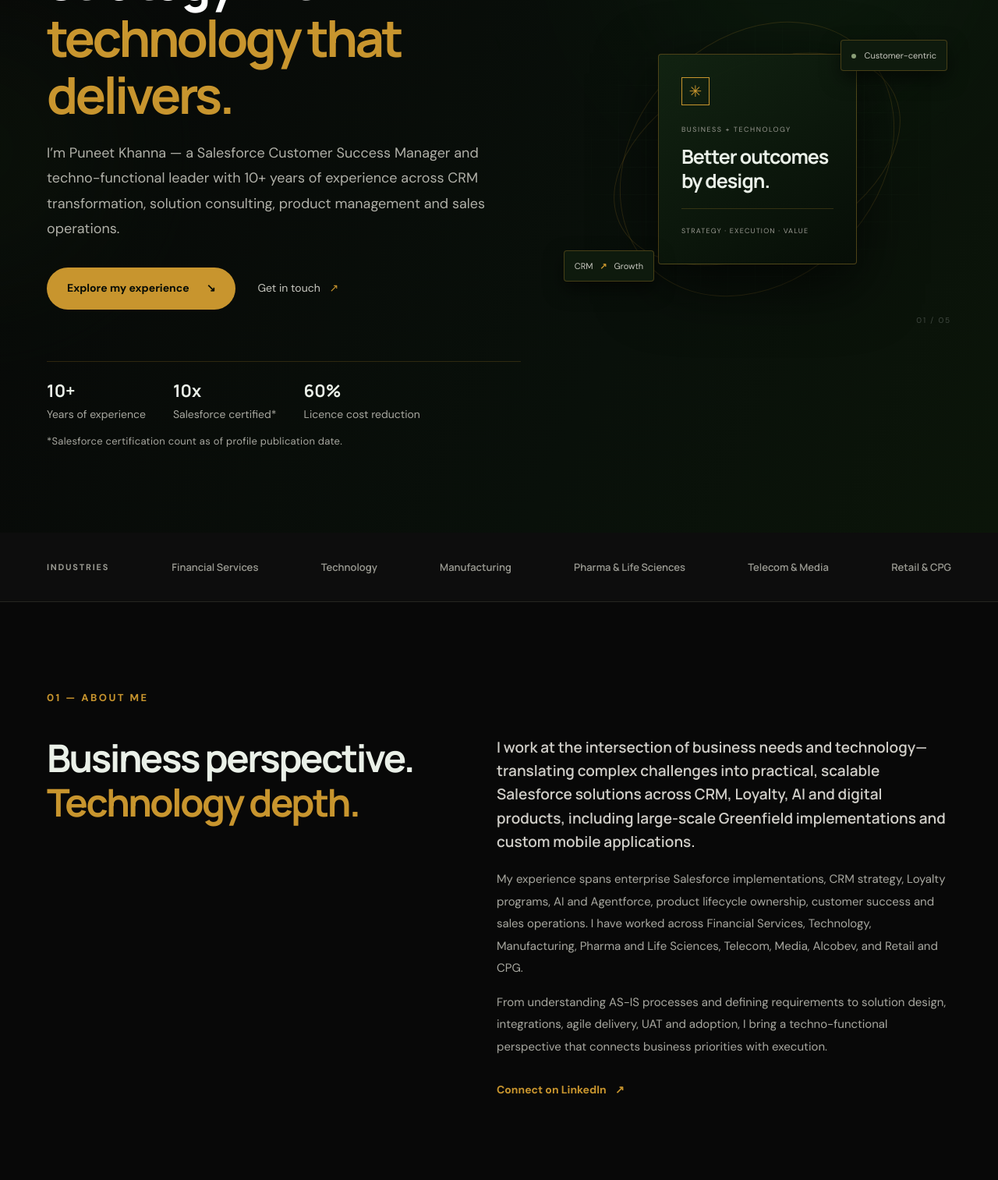
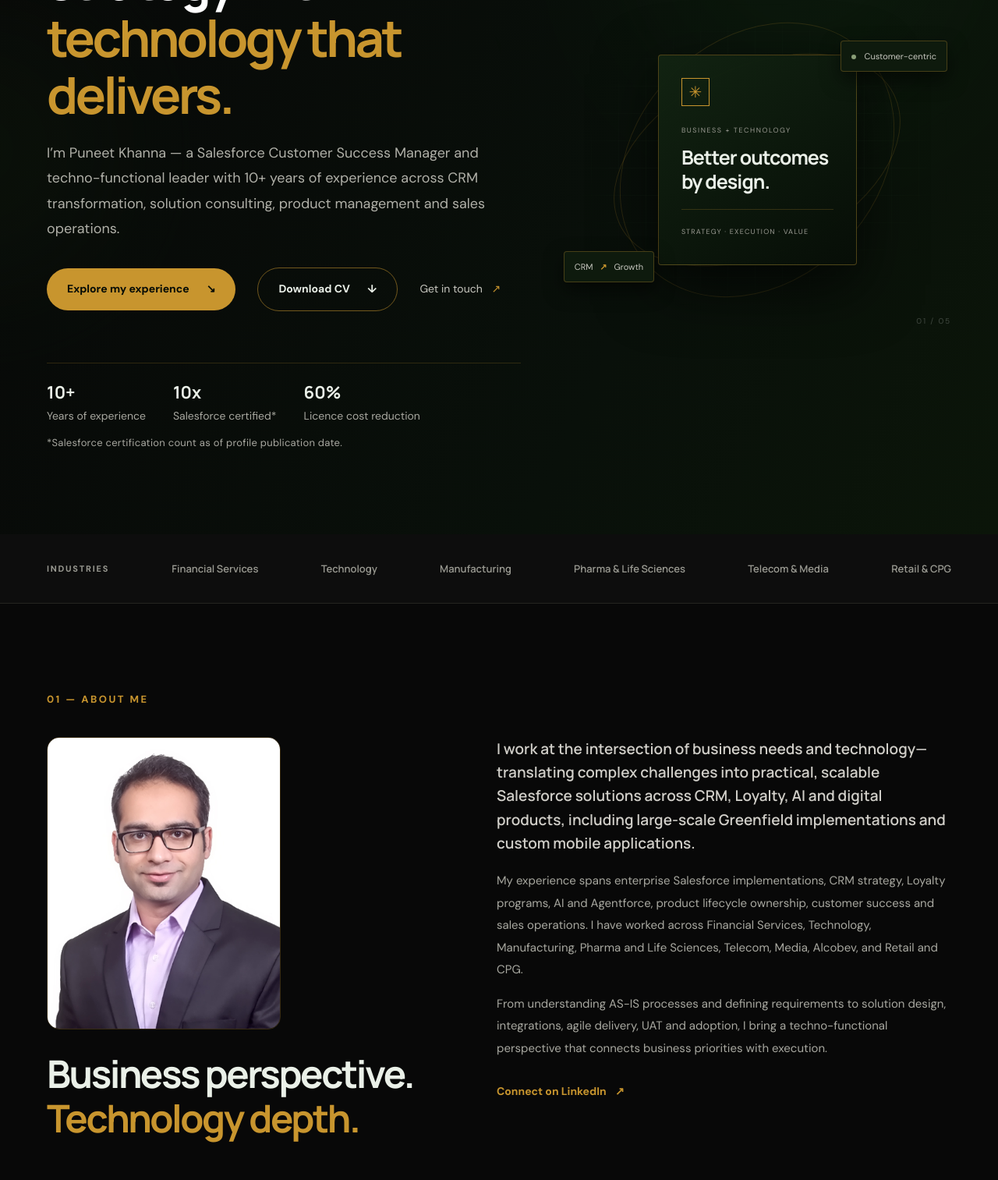
Before and after one commit to puneetkhanna077/puneetkhanna077.github.io, a plain HTML site: page index.html in a window 1280 px wide. Shown: the part 367-1880 px from the top of the page at 78% size. Drawn offline with Linux system fonts and the light colour scheme.

Commit message:
Add headshot, CV download, Google Analytics, and Formspree form ID
- Headshot photo in About section with rounded gold border
- Download CV button in hero (Puneet_Khanna_CV.pdf)
- Google Analytics 4 (G-R6V0WDBV6P)
- Formspree contact form wired to xzerjnab

Co-Authored-By: Claude Sonnet 4.6 <noreply@anthropic.com>

```diff
--- a/index.html
+++ b/index.html
@@ -20,6 +20,8 @@
   <link href="https://fonts.googleapis.com/css2?family=DM+Sans:wght@400;500;600;700&family=Manrope:wght@400;500;600;700;800&display=swap" rel="stylesheet">
   <link rel="stylesheet" href="styles.css">
   <link rel="icon" type="image/svg+xml" href="favicon.svg">
+  <script async src="https://www.googletagmanager.com/gtag/js?id=G-R6V0WDBV6P"></script>
+  <script>window.dataLayer=window.dataLayer||[];function gtag(){dataLayer.push(arguments)}gtag('js',new Date());gtag('config','G-R6V0WDBV6P');</script>
 </head>
 <body>
   <div class="ambient ambient-one"></div><div class="ambient ambient-two"></div>
@@ -34,7 +36,7 @@
         <div class="eyebrow"><span class="eyebrow-line"></span> CUSTOMER SUCCESS · SOLUTION ARCHITECTURE · PRODUCT</div>
         <h1>Connecting business strategy with <span>technology that delivers.</span></h1>
         <p class="hero-lede">I’m Puneet Khanna — a Salesforce Customer Success Manager and techno-functional leader with 10+ years of experience across CRM transformation, solution consulting, product management and sales operations.</p>
-        <div class="hero-actions"><a class="button button-primary" href="#experience">Explore my experience <span>↘</span></a><a class="text-link" href="#contact">Get in touch <span>↗</span></a></div>
+        <div class="hero-actions"><a class="button button-primary" href="#experience">Explore my experience <span>↘</span></a><a class="button button-outline" href="Puneet_Khanna_CV.pdf" download>Download CV <span>↓</span></a><a class="text-link" href="#contact">Get in touch <span>↗</span></a></div>
         <div class="hero-proof"><div><strong>10+</strong><span>Years of experience</span></div><div><strong>10x</strong><span>Salesforce certified*</span></div><div><strong>60%</strong><span>Licence cost reduction</span></div></div>
         <p class="hero-note">*Salesforce certification count as of profile publication date.</p>
       </div>
@@ -44,7 +46,7 @@
 
     <section class="section section-wrap" id="about">
       <div class="section-kicker">01 — ABOUT ME</div>
-      <div class="about-grid"><div><h2>Business perspective.<br><span>Technology depth.</span></h2></div><div class="about-copy">
+      <div class="about-grid"><div><img src="puneetk.jpg" alt="Puneet Khanna" class="about-photo"><h2>Business perspective.<br><span>Technology depth.</span></h2></div><div class="about-copy">
         <p class="large-copy">I work at the intersection of business needs and technology—translating complex challenges into practical, scalable Salesforce solutions across CRM, Loyalty, AI and digital products, including large-scale Greenfield implementations and custom mobile applications.</p>
         <p>My experience spans enterprise Salesforce implementations, CRM strategy, Loyalty programs, AI and Agentforce, product lifecycle ownership, customer success and sales operations. I have worked across Financial Services, Technology, Manufacturing, Pharma and Life Sciences, Telecom, Media, Alcobev, and Retail and CPG.</p>
         <p>From understanding AS-IS processes and defining requirements to solution design, integrations, agile delivery, UAT and adoption, I bring a techno-functional perspective that connects business priorities with execution.</p>
@@ -93,7 +95,7 @@
 
     <section class="section section-muted"><div class="section-wrap extras-grid"><div><div class="section-kicker">BEYOND THE PLATFORM</div><h2>Business, research<br><span>& communication.</span></h2></div><div class="extras-content"><p><strong>Published research:</strong> Research paper on Portfolio Management published in the <em>Independent Journal of Management &amp; Production (IJMP)</em>, based on MBA work.</p><p><strong>Languages:</strong> English, Hindi and Punjabi (full professional proficiency).</p><p><strong>Recognition:</strong> Associate of the Month; Social Entrepreneurship.</p></div></div></section>
 
-    <section class="contact-section" id="contact"><div class="section-wrap contact-inner"><div><div class="section-kicker">06 — START A CONVERSATION</div><h2>Have a challenge<br>worth <span>solving?</span></h2><p>I’m open to professional conversations around Salesforce, customer success, solution architecture, product management and digital transformation.</p><div class="contact-socials"><a href="https://www.linkedin.com/in/iampuneetkhanna/" target="_blank" rel="noreferrer">LinkedIn <span>↗</span></a><a href="mailto:puneet.khanna077@gmail.com">Email directly <span>↗</span></a><a href="https://www.salesforce.com/trailblazer/puneetkhanna" target="_blank" rel="noreferrer">Trailblazer profile <span>↗</span></a><p class="contact-small">For consulting, collaboration and professional opportunities.</p></div></div><div class="contact-card"><form class="contact-form" action="https://formspree.io/f/FORMSPREE_ID" method="POST"><span class="contact-label">SEND A MESSAGE</span><div class="form-group"><input type="text" name="name" placeholder="Your name" required></div><div class="form-group"><input type="email" name="email" placeholder="Your email" required></div><div class="form-group"><textarea name="message" placeholder="Tell me what you’re working on…" rows="4" required></textarea></div><button type="submit" class="button button-primary form-submit">Send message <span>↗</span></button><p class="form-status"></p></form></div></div></section>
+    <section class="contact-section" id="contact"><div class="section-wrap contact-inner"><div><div class="section-kicker">06 — START A CONVERSATION</div><h2>Have a challenge<br>worth <span>solving?</span></h2><p>I’m open to professional conversations around Salesforce, customer success, solution architecture, product management and digital transformation.</p><div class="contact-socials"><a href="https://www.linkedin.com/in/iampuneetkhanna/" target="_blank" rel="noreferrer">LinkedIn <span>↗</span></a><a href="mailto:puneet.khanna077@gmail.com">Email directly <span>↗</span></a><a href="https://www.salesforce.com/trailblazer/puneetkhanna" target="_blank" rel="noreferrer">Trailblazer profile <span>↗</span></a><p class="contact-small">For consulting, collaboration and professional opportunities.</p></div></div><div class="contact-card"><form class="contact-form" action="https://formspree.io/f/xzerjnab" method="POST"><span class="contact-label">SEND A MESSAGE</span><div class="form-group"><input type="text" name="name" placeholder="Your name" required></div><div class="form-group"><input type="email" name="email" placeholder="Your email" required></div><div class="form-group"><textarea name="message" placeholder="Tell me what you’re working on…" rows="4" required></textarea></div><button type="submit" class="button button-primary form-submit">Send message <span>↗</span></button><p class="form-status"></p></form></div></div></section>
   </main>
   <footer class="footer"><div class="section-wrap footer-inner"><a class="brand footer-brand" href="#home"><span class="brand-mark">PK</span><span>PUNEET KHANNA<span class="brand-sub">PERSONAL PORTFOLIO</span></span></a><span>© <span id="year"></span> Puneet Khanna. All rights reserved.</span><a href="#home">Back to top ↑</a></div></footer>
   <button class="back-to-top" id="backToTop" aria-label="Back to top">↑</button>
--- a/styles.css
+++ b/styles.css
@@ -8,14 +8,14 @@
 .hero{min-height:660px;padding-top:104px;padding-bottom:94px;display:grid;grid-template-columns:1.1fr .9fr;gap:55px;align-items:center;color:white;position:relative}.hero:before{content:"";position:absolute;inset:0 calc((1160px - 100vw)/2);z-index:-2;background:linear-gradient(115deg,#070707 0%,#09100a 65%,#0b1509 100%)}
 .hero-copy{max-width:650px}.eyebrow,.section-kicker{font-size:13px;font-weight:700;letter-spacing:.19em;color:#c8952e;display:flex;align-items:center;gap:12px}.eyebrow-line{width:30px;height:1px;background:#c8952e}
 .hero h1{font:700 clamp(42px,5.1vw,67px)/1.12 'Manrope',sans-serif;letter-spacing:-.055em;margin:25px 0 22px}.hero h1 span,.section h2 span,.contact-inner h2 span{color:#c8952e}
-.hero-lede{font-size:18px;line-height:1.8;color:#b0b0a8;max-width:590px}.hero-actions{display:flex;align-items:center;gap:28px;margin-top:34px}.button{display:inline-flex;align-items:center;gap:22px;padding:15px 26px;text-decoration:none;font-size:14px;font-weight:700;border-radius:50px}.button-primary{background:#c8952e;color:#060c06}.button-primary:hover{background:#e0b050}.text-link,.inline-link{font-size:14px;color:#c8c8c0;text-decoration:none}.text-link span,.inline-link span{color:#c8952e;margin-left:8px}
+.hero-lede{font-size:18px;line-height:1.8;color:#b0b0a8;max-width:590px}.hero-actions{display:flex;align-items:center;gap:28px;margin-top:34px}.button{display:inline-flex;align-items:center;gap:22px;padding:15px 26px;text-decoration:none;font-size:14px;font-weight:700;border-radius:50px}.button-primary{background:#c8952e;color:#060c06}.button-primary:hover{background:#e0b050}.button-outline{background:transparent;border:1px solid rgba(200,149,46,.55);color:#eaf0e8}.button-outline:hover{border-color:#c8952e;color:#c8952e}.text-link,.inline-link{font-size:14px;color:#c8c8c0;text-decoration:none}.text-link span,.inline-link span{color:#c8952e;margin-left:8px}
 .hero-proof{display:flex;gap:35px;margin-top:66px;padding-top:22px;border-top:1px solid rgba(200,149,46,.2)}.hero-proof div{display:flex;flex-direction:column}.hero-proof strong{font:700 22px 'Manrope';color:#eaf0e8}.hero-proof span{font-size:14px;color:#a8a8a0;margin-top:4px}
 .hero-visual{height:430px;position:relative;display:grid;place-items:center}.visual-grid{position:absolute;inset:15px 0;background-image:linear-gradient(rgba(100,160,100,.07) 1px,transparent 1px),linear-gradient(90deg,rgba(100,160,100,.07) 1px,transparent 1px);background-size:35px 35px;mask-image:radial-gradient(ellipse,black 20%,transparent 73%)}.orbit{position:absolute;border:1px solid rgba(200,149,46,.18);border-radius:50%;transform:rotate(-25deg)}.orbit-a{width:390px;height:240px}.orbit-b{width:310px;height:390px;transform:rotate(45deg)}
 .core-card{width:255px;height:270px;background:linear-gradient(145deg,rgba(18,36,18,.96),rgba(7,14,7,.98));border:1px solid rgba(200,149,46,.35);box-shadow:0 25px 80px rgba(0,0,0,.7);padding:29px;position:relative;z-index:2;border-radius:4px}.core-icon{width:36px;height:36px;border:1px solid #c8952e;color:#c8952e;display:grid;place-items:center;font-size:20px}.core-label{display:block;font-size:9px;letter-spacing:.17em;color:#9a9a92;margin-top:24px}.core-card strong{display:block;font:700 25px/1.25 'Manrope';color:#eaf0e8;margin-top:11px;letter-spacing:-.04em}.core-rule{height:1px;background:rgba(200,149,46,.22);margin:20px 0 13px}.core-foot{font-size:9px;letter-spacing:.13em;color:#9a9a92}
 .float-chip{position:absolute;background:#0e1a0d;border:1px solid rgba(200,149,46,.3);color:#c8c8c0;font-size:11px;padding:10px 13px;z-index:3;box-shadow:0 10px 25px rgba(0,0,0,.55);border-radius:4px}.chip-top{top:62px;right:5px}.chip-dot{display:inline-block;width:6px;height:6px;border-radius:50%;background:#8a9e77;margin-right:8px}.chip-bottom{bottom:58px;left:0}.chip-bottom b{color:#c8952e;margin:0 6px}.visual-index{position:absolute;bottom:0;right:0;color:#404840;font-size:10px;letter-spacing:.18em}
 .trust-strip{background:#0d0d0d;border-bottom:1px solid #252520}.trust-inner{min-height:88px;display:flex;align-items:center;justify-content:space-between;gap:20px}.trust-label{font-size:11px;letter-spacing:.16em;color:#9a9a92;font-weight:700}.trust-inner div{font:600 13px 'Manrope';color:#9a9a92}
 .section{padding-top:112px;padding-bottom:112px}.section-kicker{color:#c8952e}
-.about-grid{display:grid;grid-template-columns:.9fr 1.1fr;gap:100px;margin-top:37px}.section h2,.contact-inner h2{font:700 clamp(34px,4vw,49px)/1.17 'Manrope';letter-spacing:-.05em;margin:0;color:#eaf0e8}.about-copy{max-width:600px}.large-copy{font:600 19px/1.6 'Manrope';color:#d0cec8;margin:0 0 19px}.about-copy p:not(.large-copy){font-size:15px;color:#a8a8a0;line-height:1.9}.about-copy .inline-link{display:inline-block;color:#c8952e;font-weight:700;margin-top:15px;font-size:14px}
+.about-grid{display:grid;grid-template-columns:.9fr 1.1fr;gap:100px;margin-top:37px}.about-photo{width:100%;max-width:300px;aspect-ratio:4/5;object-fit:cover;object-position:top;border-radius:16px;border:1px solid rgba(200,149,46,.25);display:block;margin-bottom:28px}.section h2,.contact-inner h2{font:700 clamp(34px,4vw,49px)/1.17 'Manrope';letter-spacing:-.05em;margin:0;color:#eaf0e8}.about-copy{max-width:600px}.large-copy{font:600 19px/1.6 'Manrope';color:#d0cec8;margin:0 0 19px}.about-copy p:not(.large-copy){font-size:15px;color:#a8a8a0;line-height:1.9}.about-copy .inline-link{display:inline-block;color:#c8952e;font-weight:700;margin-top:15px;font-size:14px}
 .section-muted{background:#0d0d0d}.section-heading{display:flex;justify-content:space-between;align-items:end;gap:45px;margin:32px 0 43px}.section-heading p{max-width:380px;color:#a8a8a0;font-size:15px;line-height:1.8;margin:0 0 4px}
 .capability-grid{display:grid;grid-template-columns:repeat(3,1fr);gap:16px}
 .cap-card{background:#131c12;border:1px solid #213020;padding:28px 24px 26px;position:relative;transition:transform .25s,box-shadow .25s;border-radius:20px}
@@ -50,7 +50,7 @@
 .extras-content p{font-size:14px;line-height:1.9;color:#a0a09a;margin:0 0 17px}
 .extras-content strong{color:#c8c8c0}
 @media(max-width:900px){.impact-grid{grid-template-columns:1fr 1fr}.extras-grid{gap:45px}}
-@media(max-width:650px){.impact-grid,.extras-grid{grid-template-columns:1fr}.impact-card{min-height:0}.extras-grid{gap:10px}.hero-note{margin-top:10px}}
+@media(max-width:650px){.impact-grid,.extras-grid{grid-template-columns:1fr}.impact-card{min-height:0}.extras-grid{gap:10px}.hero-note{margin-top:10px}.about-photo{max-width:200px}}
 
 .reveal{opacity:0;transform:translateY(26px);transition:opacity .55s ease,transform .55s ease}
 .reveal.visible{opacity:1;transform:none}
```
Also changed, not shown: puneetk.jpg (added), 1 other file.
